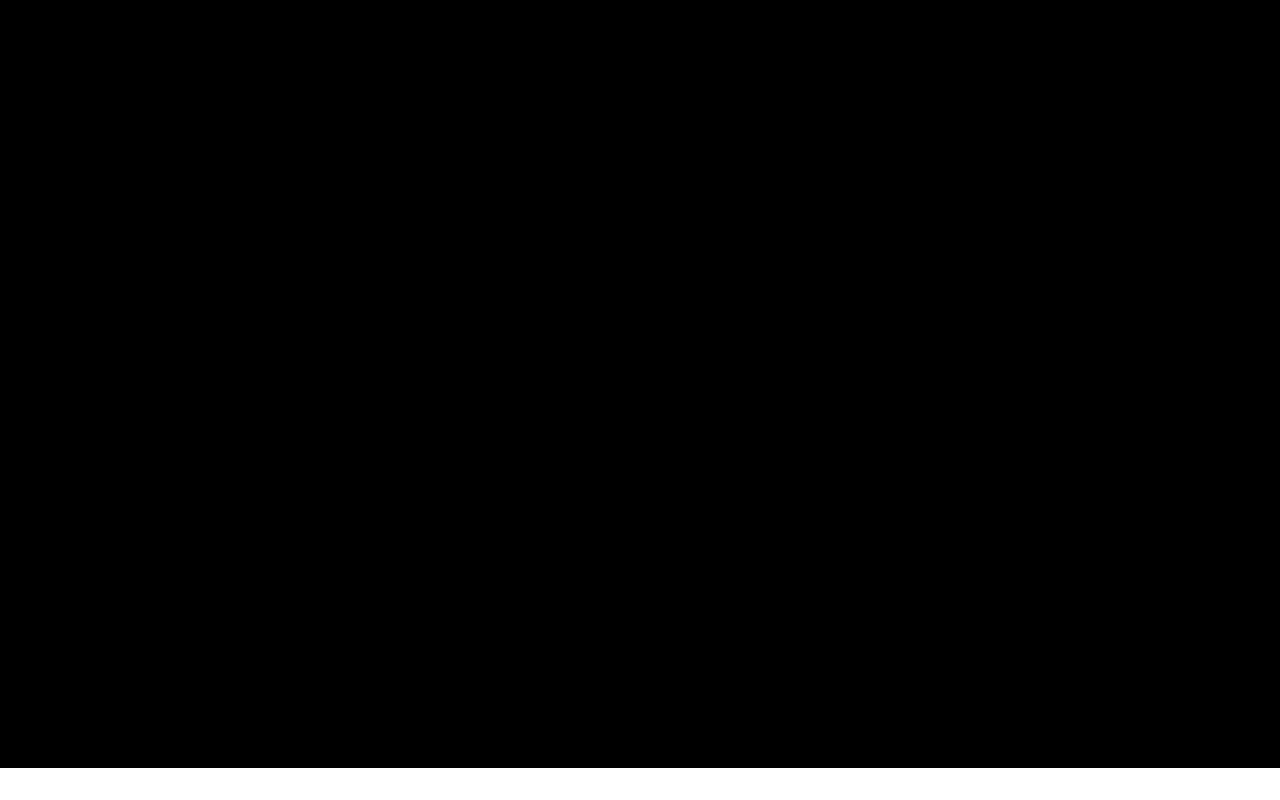
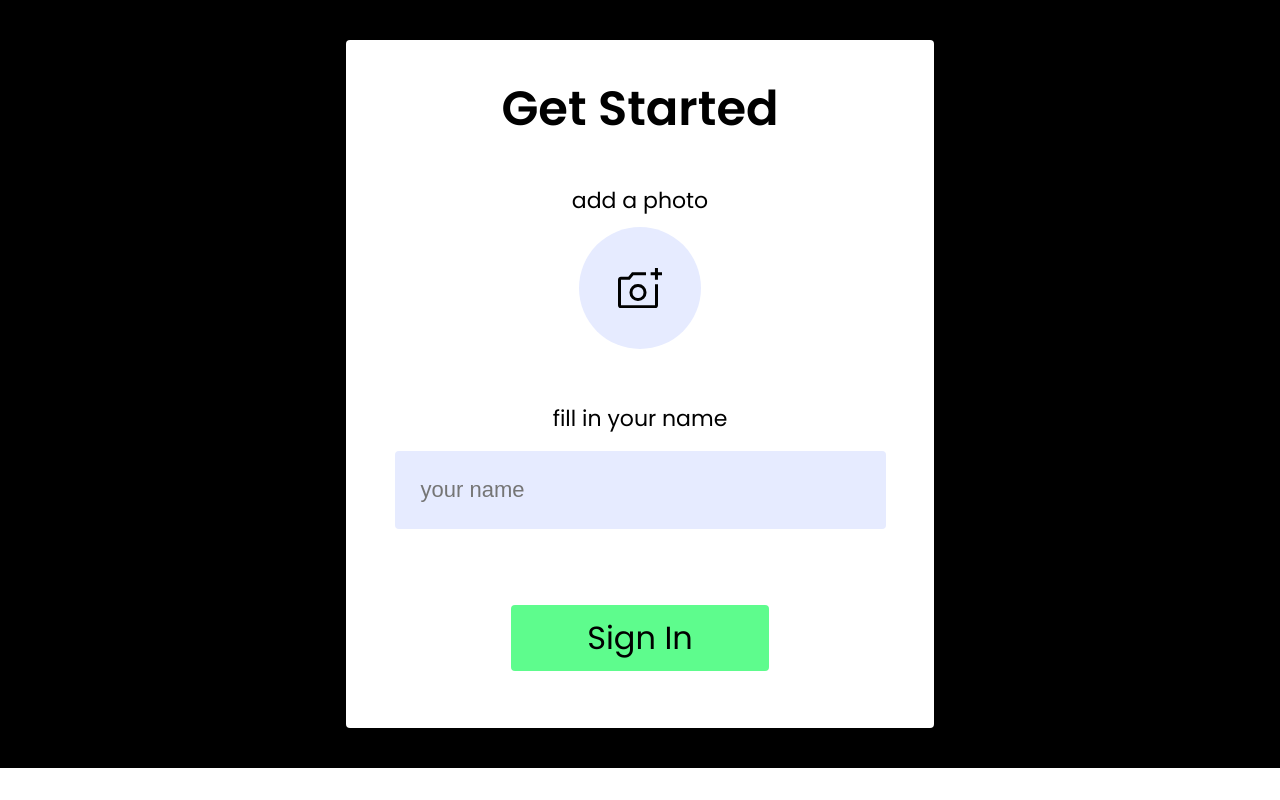
Before and after one commit to vazha2000/unilab-project, a React (Create React App) app: page /sign-in in a window 1280 px wide. Before the commit this address had no page. Built offline with nearby package versions, Linux system fonts and the light colour scheme.

Commit message:
Add signIn page component

```diff
--- a/src/App.js
+++ b/src/App.js
@@ -2,6 +2,7 @@ import React from 'react';
 import './App.css';
 import { BrowserRouter, Routes, Route } from 'react-router-dom';
 import Home from './pages/Home';
+import SignIn from './pages/SignIn';
 
 function App() {
   return (
@@ -9,6 +10,7 @@ function App() {
       <BrowserRouter>
         <Routes>
           <Route path='/' element={<Home />}/>
+          <Route path='/sign-in' element={<SignIn />}/>
         </Routes>
       </BrowserRouter>
 
--- a/src/pages/Home.js
+++ b/src/pages/Home.js
@@ -6,55 +6,15 @@ const Home = () => {
   return (
     <div className="home-container">
       <div className="todo-svg">
-        <svg
-          xmlns="http://www.w3.org/2000/svg"
-          width="91.135"
-          height="165"
-          viewBox="0 0 91.135 165"
-        >
-          <g
-            id="Group_3"
-            data-name="Group 3"
-            transform="translate(-1445.865 -74.998)"
-          >
-            <g
-              id="Rectangle_5"
-              data-name="Rectangle 5"
-              transform="translate(1456.047 109.998)"
-              fill="#5efc8d"
-              stroke="#707070"
-              stroke-width="1"
-            >
-              <rect width="68" height="64" stroke="none" />
-              <rect x="0.5" y="0.5" width="67" height="63" fill="none" />
-            </g>
-            <path
-              id="Path_1"
-              data-name="Path 1"
-              d="M288.528,75.63h-7.962a8.733,8.733,0,0,0-8.483-6.751H226.9a8.733,8.733,0,0,0-8.483,6.751h-7.964A6.134,6.134,0,0,0,204.4,81.69V192.653a6.134,6.134,0,0,0,6.059,6.059H288.7a6.134,6.134,0,0,0,6.059-6.059V81.69a6.282,6.282,0,0,0-6.232-6.059Zm.866,117.022a.818.818,0,0,1-.866.866H210.283a.818.818,0,0,1-.866-.866V81.688a.818.818,0,0,1,.866-.866h8.309a8.831,8.831,0,0,0,8.136,5.713H271.91a8.657,8.657,0,0,0,8.136-5.713h8.309a.818.818,0,0,1,.866.866V192.651Z"
-              transform="translate(1241.469 6.119)"
-              fill="#fff"
-            />
-            <path
-              id="Path_2"
-              data-name="Path 2"
-              d="M236.88,138.32v98.672h70.109V138.32Zm64.743,34.622-45.874,25.273a4.6,4.6,0,0,1-2.077.519,4.512,4.512,0,0,1-3.808-2.251l-9.694-16.964a4.3,4.3,0,1,1,7.443-4.328l7.443,13.33,42.239-23.2a4.326,4.326,0,0,1,5.885,1.732,4.007,4.007,0,0,1-1.558,5.885Z"
-              transform="translate(1219.026 -41.856)"
-              fill="#fff"
-            />
-            <text
-              id="to_do"
-              data-name="to do"
-              transform="translate(1446 229.998)"
-              fill="#fff"
-              font-size="29"
-              font-family="Poppins-Black, Poppins"
-              font-weight="800"
-            >
-              <tspan x="0" y="0">
-                TO DO
-              </tspan>
-            </text>
+      <svg xmlns="http://www.w3.org/2000/svg" width="91.135" height="165" viewBox="0 0 91.135 165">
+          <g id="Group_3" data-name="Group 3" transform="translate(-1445.865 -74.998)">
+          <g id="Rectangle_5" data-name="Rectangle 5" transform="translate(1456.047 109.998)" fill="#5efc8d" stroke="#707070" strokeWidth="1">
+          <rect width="68" height="64" stroke="none"/>
+          <rect x="0.5" y="0.5" width="67" height="63" fill="none"/>
+          </g>
+          <path id="Path_1" data-name="Path 1" d="M288.528,75.63h-7.962a8.733,8.733,0,0,0-8.483-6.751H226.9a8.733,8.733,0,0,0-8.483,6.751h-7.964A6.134,6.134,0,0,0,204.4,81.69V192.653a6.134,6.134,0,0,0,6.059,6.059H288.7a6.134,6.134,0,0,0,6.059-6.059V81.69a6.282,6.282,0,0,0-6.232-6.059Zm.866,117.022a.818.818,0,0,1-.866.866H210.283a.818.818,0,0,1-.866-.866V81.688a.818.818,0,0,1,.866-.866h8.309a8.831,8.831,0,0,0,8.136,5.713H271.91a8.657,8.657,0,0,0,8.136-5.713h8.309a.818.818,0,0,1,.866.866V192.651Z" transform="translate(1241.469 6.119)" fill="#fff"/>
+          <path id="Path_2" data-name="Path 2" d="M236.88,138.32v98.672h70.109V138.32Zm64.743,34.622-45.874,25.273a4.6,4.6,0,0,1-2.077.519,4.512,4.512,0,0,1-3.808-2.251l-9.694-16.964a4.3,4.3,0,1,1,7.443-4.328l7.443,13.33,42.239-23.2a4.326,4.326,0,0,1,5.885,1.732,4.007,4.007,0,0,1-1.558,5.885Z" transform="translate(1219.026 -41.856)" fill="#fff"/>
+          <text id="to_do" data-name="to do" transform="translate(1446 229.998)" fill="#fff" fontSize="29" fontFamily="Poppins-Black, Poppins" fontWeight="800"><tspan x="0" y="0">TO DO</tspan></text>
           </g>
         </svg>
       </div>
--- /dev/null
+++ b/src/pages/SignIn.js
@@ -0,0 +1,73 @@
+import React, { useState } from "react";
+import "../styles/SignIn.css";
+import { useNavigate } from "react-router-dom";
+
+const SignIn = () => {
+  const [username, setUsername] = useState("");
+  const [photo, setPhoto] = useState(null);
+
+  const navigate = useNavigate();
+
+  const handleSubmit = (e) => {
+    e.preventDefault();
+    localStorage.setItem('username', username);
+    localStorage.setItem('photo', photo);
+
+    navigate('/todo-tasks');
+  }
+  return (
+    <div className="signIn-container">
+      <section className="form-section">
+        <span className="signIn-text">Get Started</span>
+        <form className="signIn-form" onSubmit={handleSubmit}>
+          <div className="add-photo">
+            <span>add a photo</span>
+            <label htmlFor="photo">
+              <div className="choose-photo">
+                {photo ? (
+                  <img src={URL.createObjectURL(photo)} alt="profile picture"/>
+                ) : (
+                <svg
+                  xmlns="http://www.w3.org/2000/svg"
+                  width="44.3"
+                  height="40.35"
+                  viewBox="0 0 44.3 40.35"
+                >
+                  <path
+                    id="add_a_photo_FILL0_wght400_GRAD0_opsz48"
+                    d="M38.65,15.3V11h-4.3V8h4.3V3.65h3V8H46v3H41.65v4.3ZM4.7,44a2.878,2.878,0,0,1-2.1-.9A2.878,2.878,0,0,1,1.7,41V15.35a2.906,2.906,0,0,1,.9-2.075,2.841,2.841,0,0,1,2.1-.925h7.35L15.7,8h14v3H17.1l-3.65,4.35H4.7V41h34V20h3V41a2.841,2.841,0,0,1-.925,2.1A2.906,2.906,0,0,1,38.7,44Zm17-7.3a8.37,8.37,0,0,0,8.5-8.55,8.137,8.137,0,0,0-2.45-6.025A8.263,8.263,0,0,0,21.7,19.7a8.287,8.287,0,0,0-8.5,8.45,8.324,8.324,0,0,0,2.425,6.1A8.2,8.2,0,0,0,21.7,36.7Zm0-3a5.305,5.305,0,0,1-3.95-1.575A5.435,5.435,0,0,1,16.2,28.15a5.288,5.288,0,0,1,1.55-3.9A5.35,5.35,0,0,1,21.7,22.7a5.372,5.372,0,0,1,3.925,1.55,5.244,5.244,0,0,1,1.575,3.9,5.388,5.388,0,0,1-1.575,3.975A5.327,5.327,0,0,1,21.7,33.7ZM21.7,28.2Z"
+                    transform="translate(-1.7 -3.65)"
+                  />
+                </svg>
+                )}
+              </div>
+            </label>
+            <input
+              type="file"
+              id="photo"
+              accept="image/*"
+              onChange={(e) => setPhoto(e.target.files[0])}
+              style={{ display: "none" }}
+            />
+          </div>
+          <div className="add-username">
+            <label htmlFor="username">fill in your name</label>
+            <input
+            type="text"
+            id="username"
+            value={username}
+            placeholder="your name"
+            onChange={(e) => setUsername(e.target.value)} />
+          </div>
+          <div className="button-container">
+            <button className="signIn-button" type="submit">
+              <span>Sign In</span>
+            </button>
+          </div>
+        </form>
+      </section>
+    </div>
+  );
+};
+
+export default SignIn;
--- /dev/null
+++ b/src/styles/SignIn.css
@@ -0,0 +1,205 @@
+/* .signIn-container {
+  width: 100%;
+  height: 100%;
+  display: flex;
+  flex-direction: column;
+  align-items: center;
+  justify-content: center;
+}
+
+.form-section {
+  height: 688px;
+  width: 588px;
+  background-color: #fff;
+  display: flex;
+  flex-direction: column;
+  align-items: center;
+  border-radius: 4px;
+}
+
+.signIn-text {
+  font-size: 48px;
+  margin-top: 33px;
+  font-weight: 600;
+  margin-bottom: 44px;
+  height: 67px;
+}
+
+.add-photo {
+  display: flex;
+  flex-direction: column;
+  align-items: center;
+}
+.add-photo span {
+  font-size: 22px;
+  margin-bottom: 10px;
+  text-align: center;
+}
+.choose-photo {
+  height: 122px;
+  width: 122px;
+  border-radius: 50%;
+  background-color: #e6ebff;
+  display: flex;
+  justify-content: center;
+  align-items: center;
+  transition: 0.3s ease-out;
+  margin-top: 10px;
+  cursor: pointer;
+}
+.choose-photo:hover {
+  background-color: #5efc8d;
+}
+
+.add-username {
+  display: flex;
+  align-items: center;
+  flex-direction: column;
+  margin-top: 53px;
+}
+.add-username label {
+  font-size: 22px;
+}
+.add-username input {
+  width: 487px;
+  height: 76px;
+  background-color: #e6ebff;
+  border-radius: 4px;
+  border: none;
+  font-size: 22px;
+  text-indent: 24px;
+  margin-top: 16px;
+}
+.add-username input:focus {
+  outline: none;
+}
+.add-username input::placeholder {
+  color: #000000;
+  opacity: 20%;
+}
+.signIn-button {
+  width: 258px;
+  height: 66px;
+  background-color: #5efc8d;
+  border: none;
+  margin-top: 76px;
+  transition: 0.3s ease-out;
+  cursor: pointer;
+  border-radius: 4px;
+}
+.signIn-button:hover {
+  background-color: #000000;
+  color: #fff;
+}
+.signIn-button span {
+  font-size: 32px;
+  font-family: 'Poppins', sans-serif;
+}
+.button-container {
+  display: flex;
+  justify-content: center;
+} */
+.signIn-container {
+  width: 100%;
+  height: 100%;
+  display: flex;
+  flex-direction: column;
+  align-items: center;
+  justify-content: center;
+}
+
+.form-section {
+  height: 688px;
+  width: 588px;
+  background-color: #ffffff;
+  display: flex;
+  flex-direction: column;
+  align-items: center;
+  border-radius: 4px;
+}
+
+.signIn-text {
+  font-size: 48px;
+  display: inline;
+  margin-top: 33px;
+  font-weight: 600;
+  margin-bottom: 44px;
+  height: 67px;
+}
+
+.add-photo {
+  display: flex;
+  flex-direction: column;
+  align-items: center;
+}
+.add-photo span {
+  font-size: 22px;
+}
+.choose-photo {
+  height: 122px;
+  width: 122px;
+  border-radius: 50%;
+  background-color: #e6ebff;
+  display: flex;
+  align-items: center;
+  justify-content: center;
+  transition: 0.3s ease-out;
+  margin-top: 10px;
+}
+.choose-photo:hover {
+  background-color: #5efc8d;
+  cursor: pointer;
+}
+.choose-photo img {
+  height: 122px;
+  width: 122px;
+  border-radius: 50%;
+  object-fit: cover;
+}
+.add-username {
+  display: flex;
+  align-items: center;
+  flex-direction: column;
+  margin-top: 53px;
+}
+
+.add-username label {
+  font-size: 22px;
+}
+
+.add-username input {
+  width: 487px;
+  height: 76px;
+  background-color: #e6ebff;
+  border-radius: 4px;
+  border: none;
+  font-size: 22px;
+  text-indent: 24px;
+  margin-top: 16px;
+}
+.add-username input:focus {
+  outline: none;
+}
+.signIn-button {
+  width: 258px;
+  height: 66px;
+  background-color: #5efc8d;
+  border: none;
+  margin-top: 76px;
+  transition: 0.3s ease-out;
+  cursor: pointer;
+  border-radius: 4px;
+}
+.signIn-button:hover {
+  background-color: #000;
+  color: #ffffff;
+}
+
+.signIn-button span {
+  font-size: 32px;
+  font-family: 'Poppins', sans-serif;
+}
+.button-container {
+  display: flex;
+  justify-content: center;
+}
```
Also changed, not shown: src/assets/add_a_photo_FILL0_wght400_GRAD0_opsz48.svg (added).
